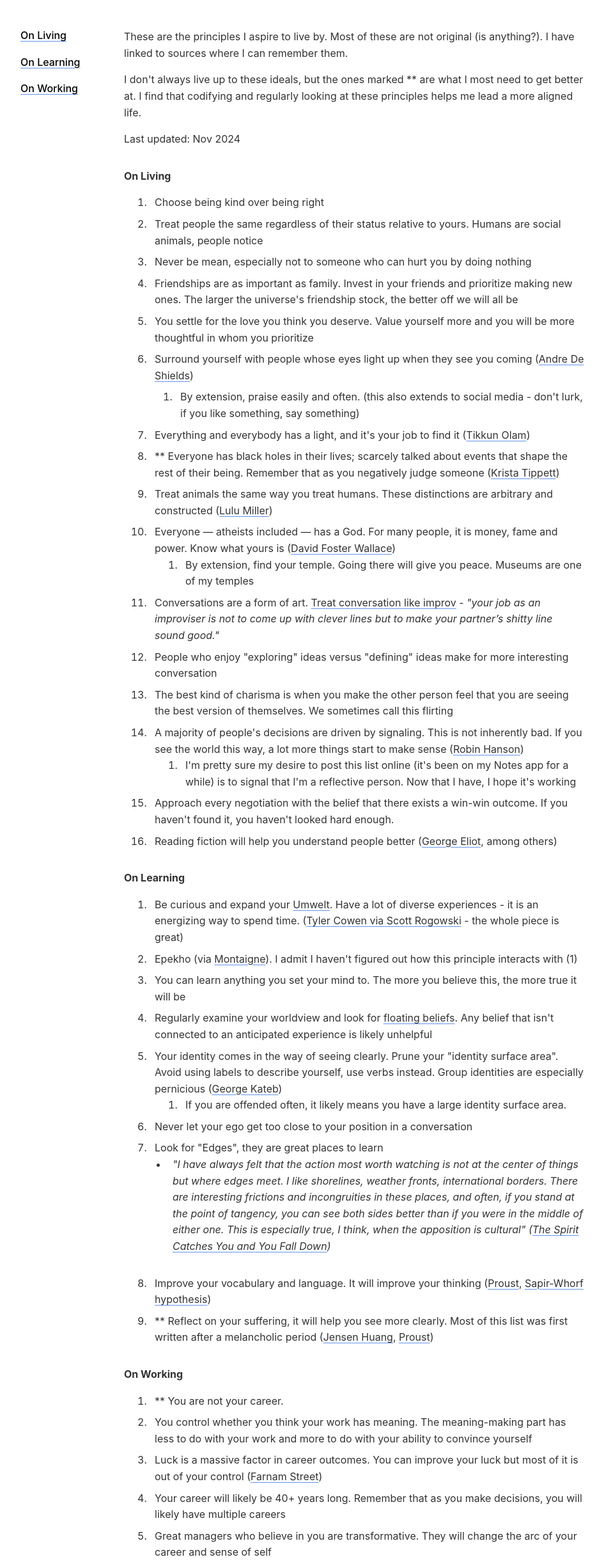
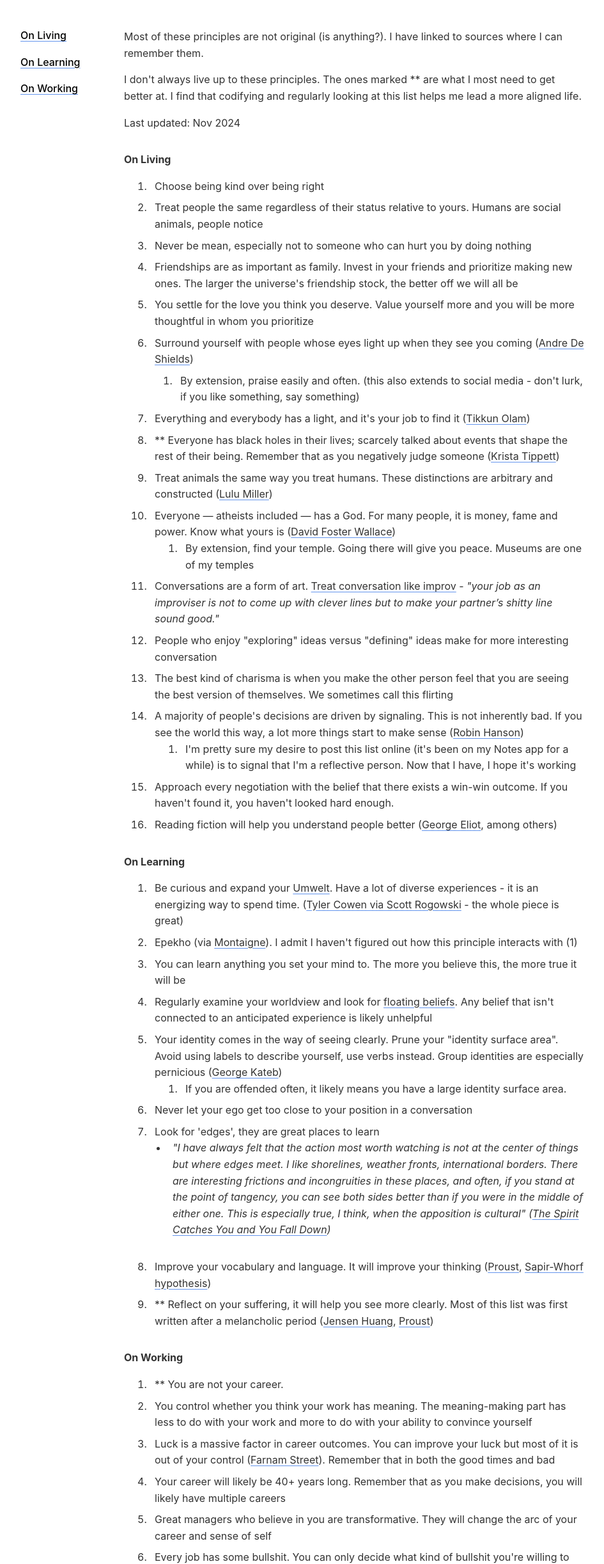
Before and after one commit to slicer2016/vinaysridhar.github.io, a plain HTML site: page principles.html in a window 1280 px wide. Shown: the part 117-2562 px from the top of the page at 64% size, without its empty margins (1-946 px from the left). Drawn offline with Linux system fonts and the light colour scheme.

Commit message:
Add files via upload

```diff
--- a/principles.html
+++ b/principles.html
@@ -189,9 +189,9 @@
         <h1>Principles</h1>
 
         <div class="section intro">
-            <p>These are the principles I aspire to live by. Most of these are not original (is anything?). I have linked to sources where I can remember them.</p>
+            <p>Most of these principles are not original (is anything?). I have linked to sources where I can remember them.</p>
 
-            <p>I don't always live up to these ideals, but the ones marked ** are what I most need to get better at. I find that codifying and regularly looking at these principles helps me lead a more aligned life.</p>
+            <p>I don't always live up to these principles. The ones marked ** are what I most need to get better at. I find that codifying and regularly looking at this list helps me lead a more aligned life.</p>
 
             <p>Last updated: Nov 2024</p>
         </div>
@@ -242,7 +242,7 @@
                     </ol>
                 </li>
                 <li>Never let your ego get too close to your position in a conversation</li>
-                <li>Look for "Edges", they are great places to learn
+                <li>Look for 'edges', they are great places to learn
                     <ul>
                         <li><i>"I have always felt that the action most worth watching is not at the center of things but where edges meet. I like shorelines, weather fronts, international borders. There are interesting frictions and incongruities in these places, and often, if you stand at the point of tangency, you can see both sides better than if you were in the middle of either one. This is especially true, I think, when the apposition is cultural" (<a href="https://www.goodreads.com/book/show/12609.The_Spirit_Catches_You_and_You_Fall_Down" target="_blank">The Spirit Catches You and You Fall Down</a>)</i></li>
                     </ul>
@@ -257,12 +257,13 @@
             <ol>
                 <li>** You are not your career.</li>
                 <li>You control whether you think your work has meaning. The meaning-making part has less to do with your work and more to do with your ability to convince yourself</li>
-                <li>Luck is a massive factor in career outcomes. You can improve your luck but most of it is out of your control (<a href="https://fs.blog/five-techniques-improve-luck/" target="_blank">Farnam Street</a>)</li>
+                <li>Luck is a massive factor in career outcomes. You can improve your luck but most of it is out of your control (<a href="https://fs.blog/five-techniques-improve-luck/" target="_blank">Farnam Street</a>). Remember that in both the good times and bad</li>
                 <li>Your career will likely be 40+ years long. Remember that as you make decisions, you will likely have multiple careers</li>
                 <li>Great managers who believe in you are transformative. They will change the arc of your career and sense of self</li>
                 <li>Every job has some bullshit. You can only decide what kind of bullshit you're willing to take</li>
                 <li>Think of work as a video game you're choosing to play. It makes the hard days easier</li>
                 <li>There is 'alpha' in willing to roll up your sleeves and do the work nobody wants to do</li>
+                <li>You cannot be successful without engaging with the detail. The best professionals do not hesitate to go deep if they need to</li>
                 <li>First principles thinking can get you surprisingly far. Expertise mainly helps in getting to the right answer faster</li>
                 <li>Networking is a terrible idea. Instead, replace it with (4) from "On Living" (<a href="https://vinaysridhar.com/review.html?id=22">Joseph Kennedy</a>, among others)</li>
                     <ul>
```
